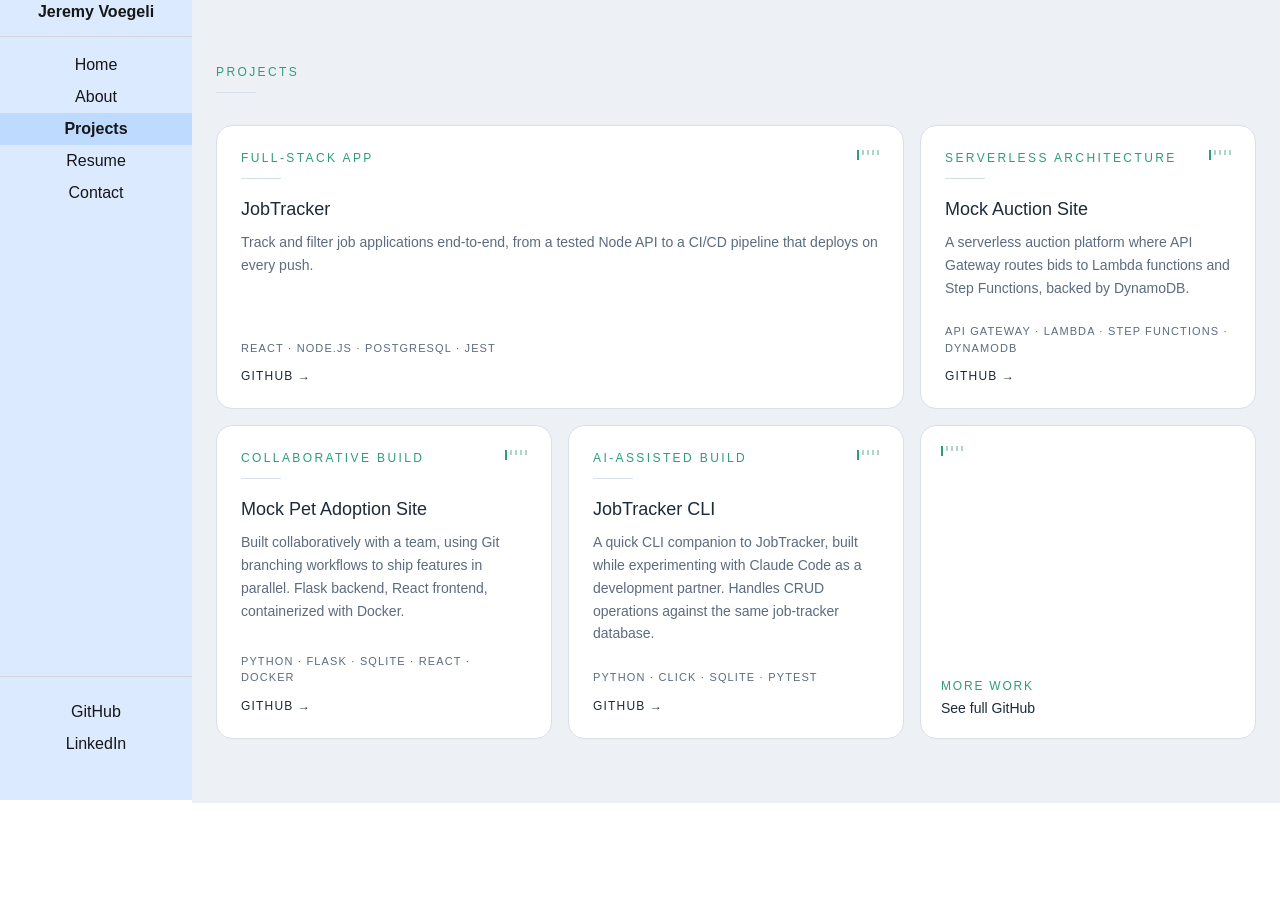
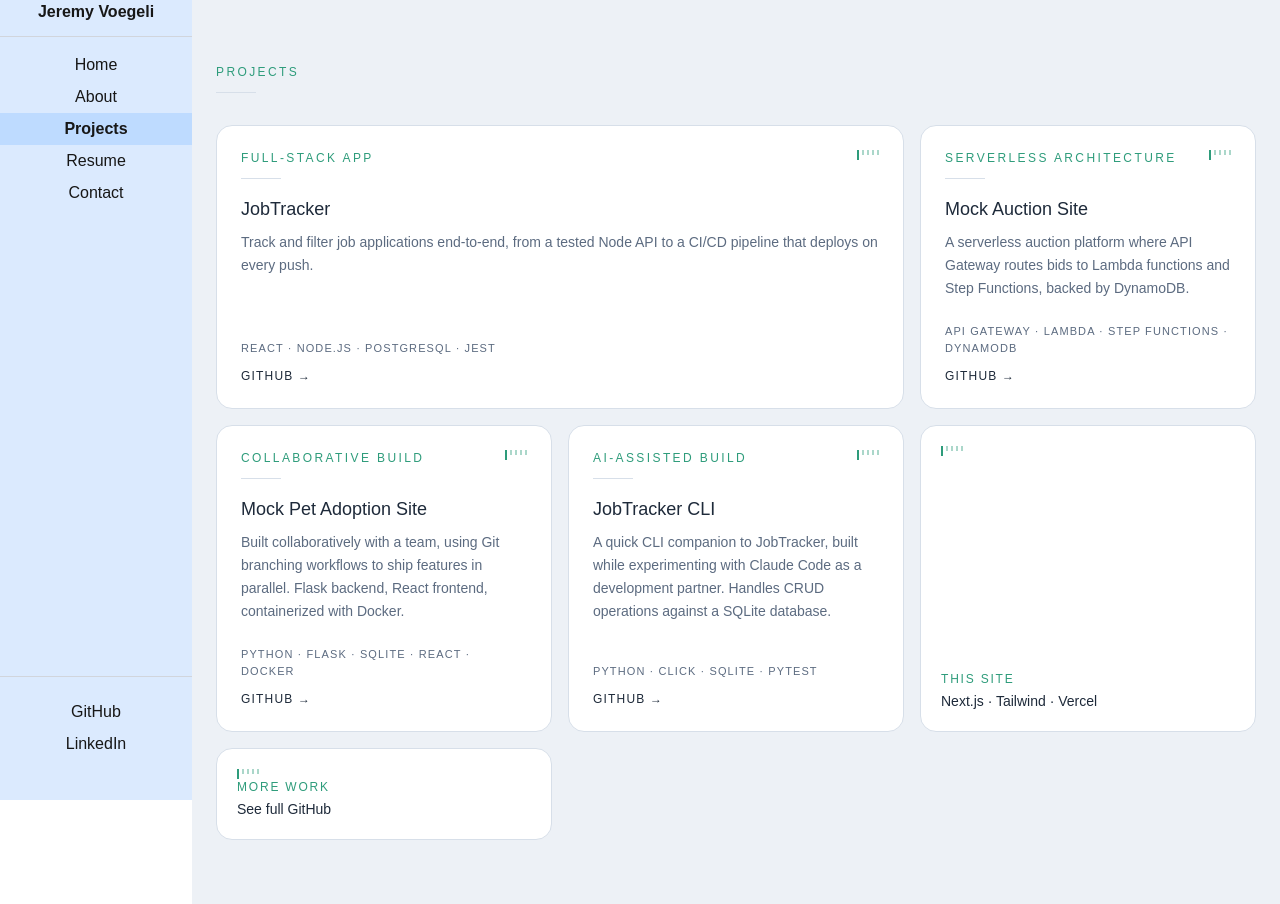
Before and after one commit to JeremyVoegeli/personal-website, a Next.js app: page /projects in a window 1280 px wide. Before the commit the page ends 803 px from the top, so only its background shows below. Built offline with nearby package versions, Linux system fonts and the light colour scheme.

Commit message:
adding this site's info to projects page

```diff
--- a/src/app/projects/page.js
+++ b/src/app/projects/page.js
@@ -37,9 +37,14 @@ export default function Projects() {
           <ProjectCard
             eyebrow="AI-Assisted Build"
             title="JobTracker CLI"
-            description="A quick CLI companion to JobTracker, built while experimenting with Claude Code as a development partner. Handles CRUD operations against the same job-tracker database."
+            description="A quick CLI companion to JobTracker, built while experimenting with Claude Code as a development partner. Handles CRUD operations against a SQLite database."
             stack={["Python", "Click", "SQLite", "Pytest"]}
             githubUrl="https://github.com/JeremyVoegeli/cli-job-tracker"
+          />
+          <BadgeCard
+            label="This site"
+            detail="Next.js · Tailwind · Vercel"
+            href="https://github.com/JeremyVoegeli/personal-website"
           />
           <BadgeCard
             label="More Work"
```
